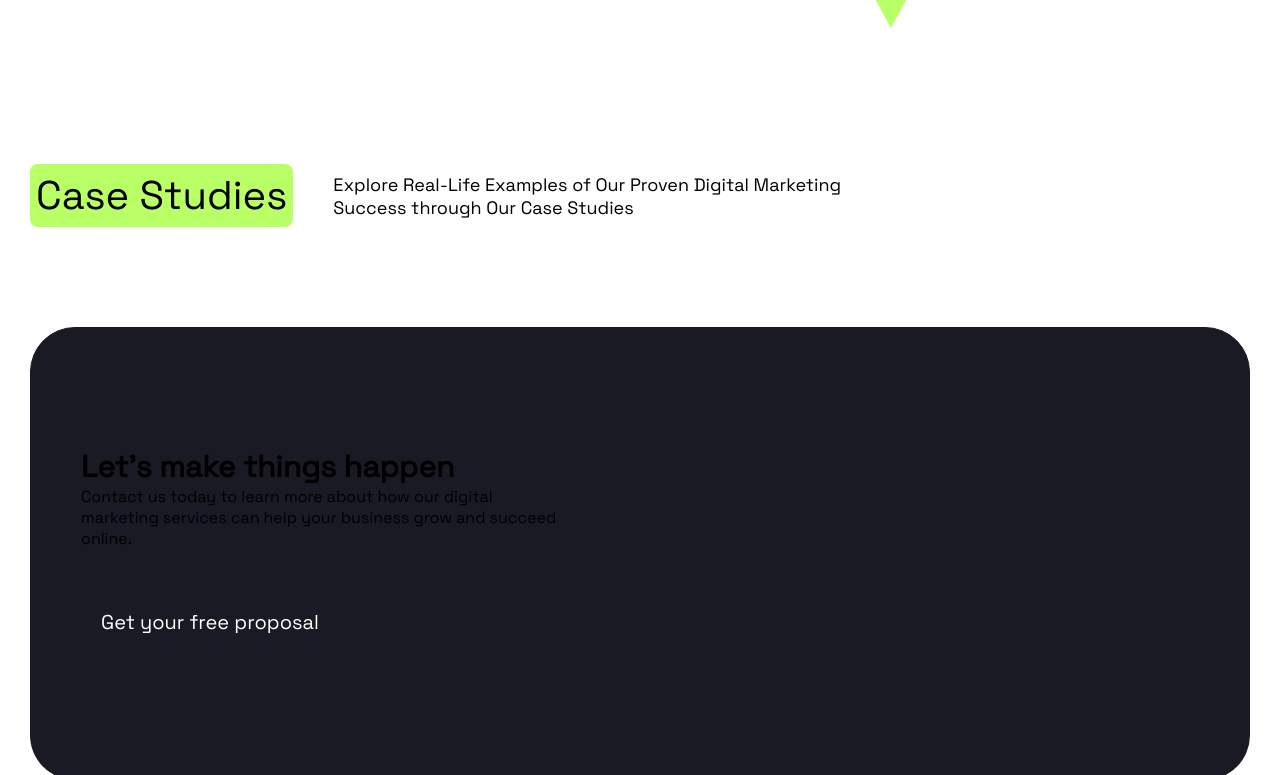
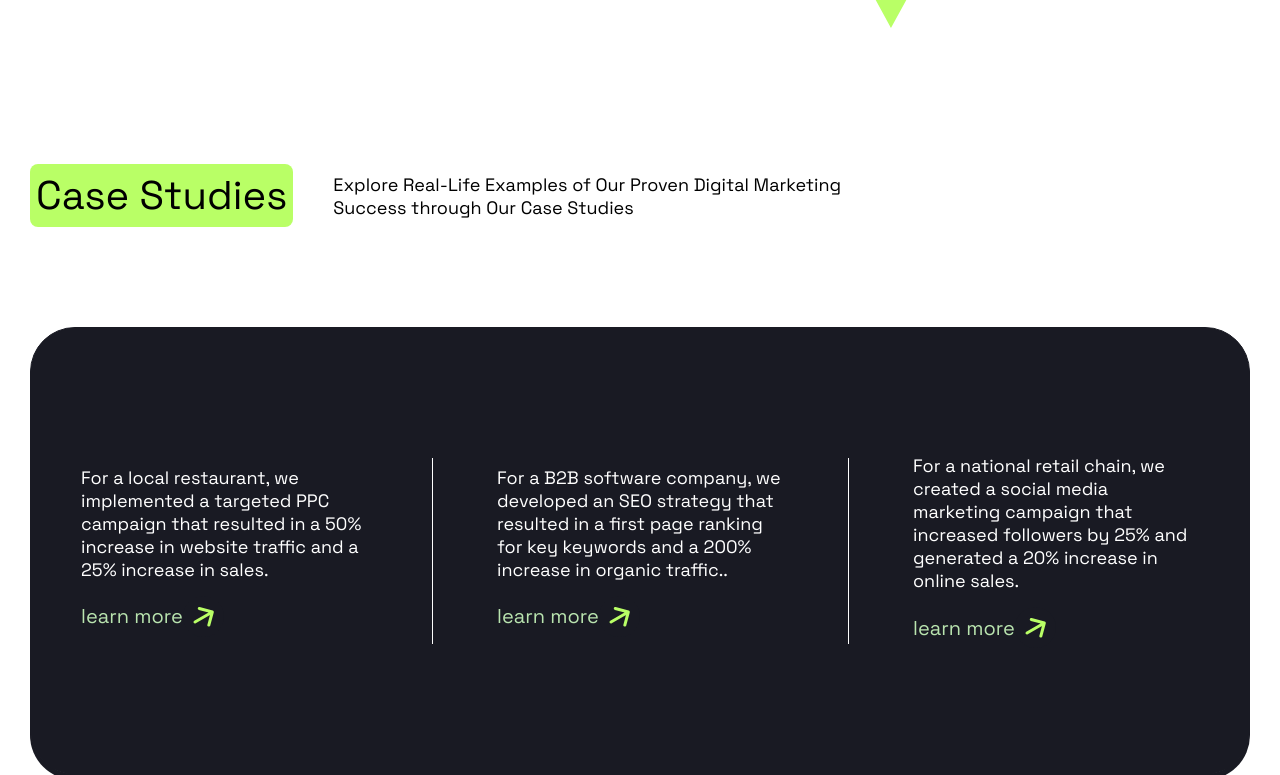
Before and after one commit to FFusa1/Task-4, a plain HTML site: page index.html in a window 1280 px wide. Shown: the part 2583-3358 px from the top of the page. Drawn offline with Linux system fonts and the light colour scheme.

Commit message:
untill our working process

```diff
--- a/index.html
+++ b/index.html
@@ -214,17 +214,56 @@
 
 
         <div class="bg-black p-50 border border-rounded box-shadow container h-350 mt-60">
-          <div class="flex justify-between align-center h-350">
-            <div class="flex flex-col gap-40">
-              <div>
-                <h3 class="hM">Let’s make things happen</h3>
-                <p class="w-500 flex">Contact us today to learn more about how our digital marketing services can help your business grow and succeed online.</p>
+
+
+
+          <div class="flex justify-between align-center h-350 ">
+            <div class="flex flex-col gap-15">
+              <div class="w-300">
+                <p class="flex text-white pL" >For a local restaurant, we implemented a targeted PPC campaign that resulted in a 50% increase in website traffic and a 25% increase in sales.</p>
               </div>
-              <div class="flex align-center justify-between gap-15">
-                <p class="pXL text-white bg-black p-20 border-rounded-button ">Get your free proposal</p>
+              <div class="flex align-center">
+                <p class="pXL text-green">learn more</p>
+                <img src="./src/img/learnMore.svg" class="icon" alt="seo" />
               </div>
             </div>
+
+            <div class="w-1 h-120 flex justify-between align-center" >
+              <img src="/src/img/line.svg">
+            </div>
+
+
+            <div class="flex flex-col gap-15">
+              <div class="w-300">
+                <p class="flex text-white pL" >For a B2B software company, we developed an SEO strategy that resulted in a first page ranking for key keywords and a 200% increase in organic traffic..</p>
+              </div>
+              <div class="flex align-center">
+                <p class="pXL text-green">learn more</p>
+                <img src="./src/img/learnMore.svg" class="icon" alt="seo" />
+              </div>
+            </div>
+
+            <div class="w-1 h-120 flex justify-between align-center" >
+              <img src="/src/img/line.svg">
+            </div>
+
+
+            <div class="flex flex-col gap-15">
+              <div class="w-300">
+                <p class="flex text-white pL" >For a national retail chain, we created a social media marketing campaign that increased followers by 25% and generated a 20% increase in online sales.</p>
+              </div>
+              <div class="flex align-center">
+                <p class="pXL text-green">learn more</p>
+                <img src="./src/img/learnMore.svg" class="icon" alt="seo" />
+              </div>
+            </div>
+
+
           </div>
+
+
+
+
         </div>
 
 
--- a/src/styles/latyout.css
+++ b/src/styles/latyout.css
@@ -117,6 +117,10 @@
 .h-350{
   height: 346px;
 }
+
+.h-120{
+  height: 120px;
+}
   a {
     text-decoration: none;
     color: black;
@@ -165,6 +169,10 @@
   .w-212 {
     width: 212px;
   }
+
+  .w-300{
+    width: 286px;
+  }
   .icon {
     width: 41px;
     height: 41px;
@@ -189,3 +197,7 @@
   .gap-275{
     gap:275px;
   }
+
+  .rotate{
+    transform: rotate(0deg);
+  }
--- a/src/styles/text.css
+++ b/src/styles/text.css
@@ -34,3 +34,6 @@
   .text-white {
     color: white;
   }
+  .text-green {
+    color: rgb(185, 228, 175);
+  }
```
Also changed, not shown: src/img/line.svg (added).
